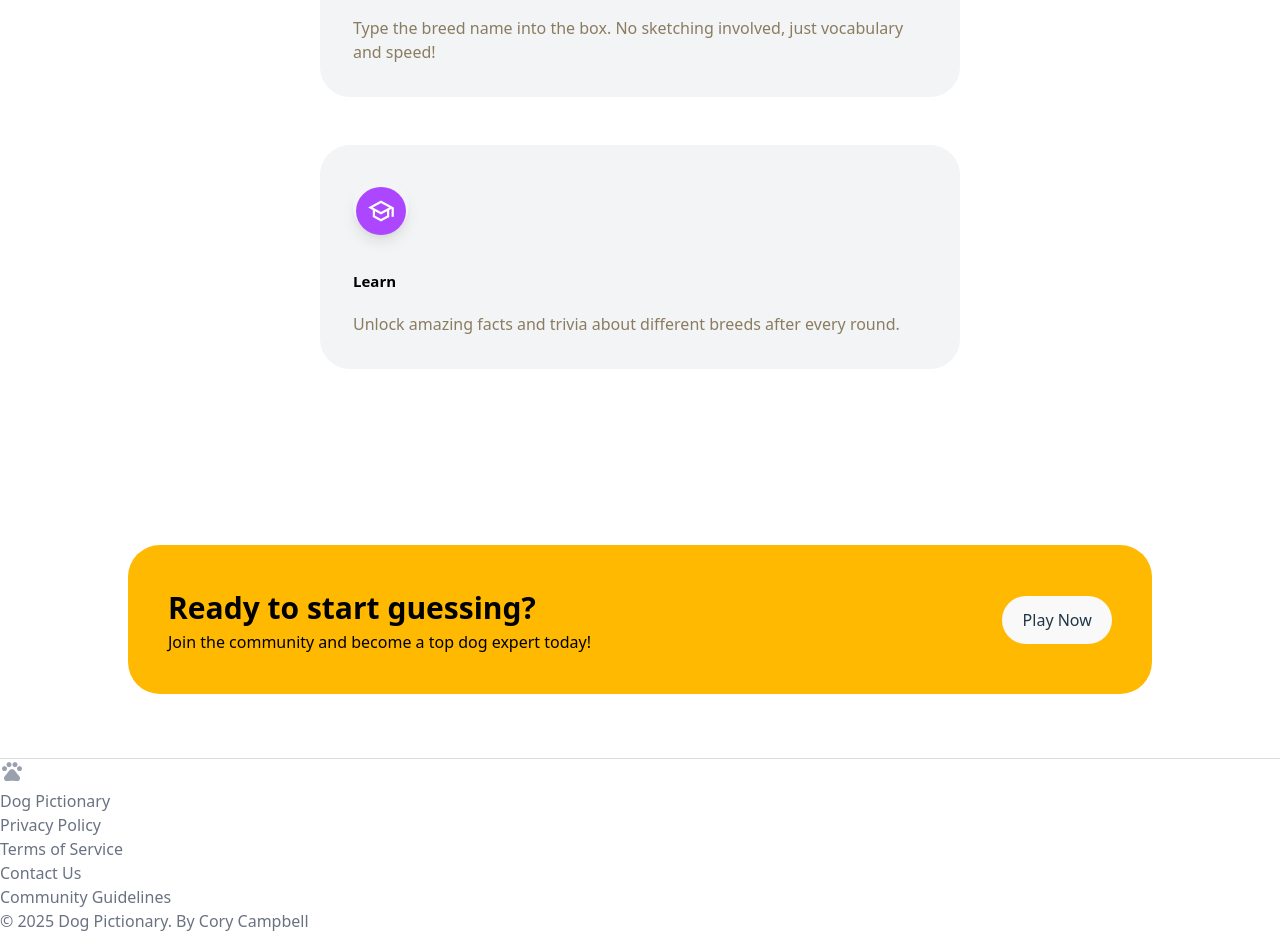
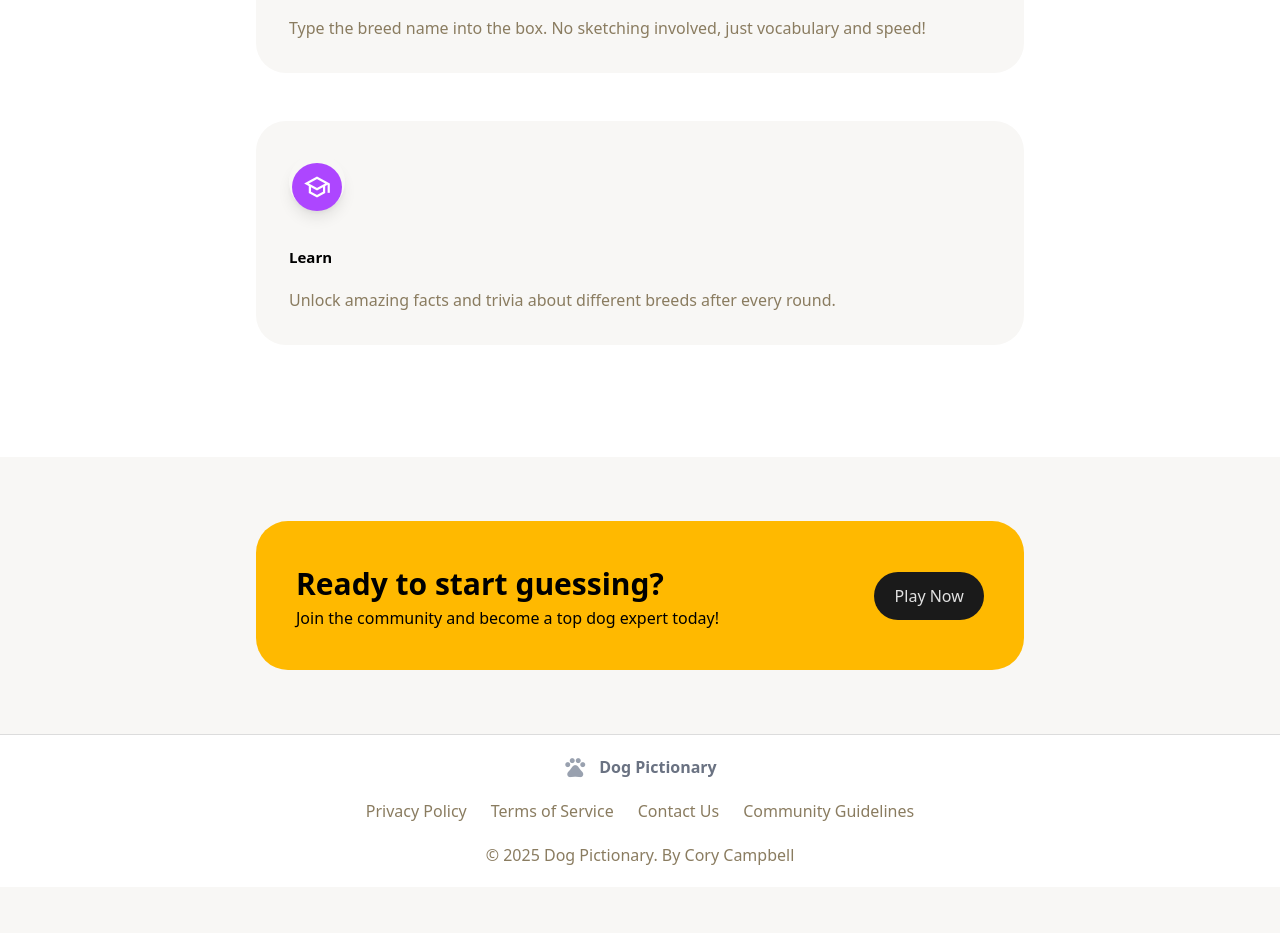
Before and after one commit to corycamp/DogPictionary, a React (Vite) app in the folder frontend/dog-pictionary/: page / in a window 1280 px wide. Shown: the part 1400-2333 px from the top of the page. After the commit the page ends 2287 px from the top, so only its background shows below. Built offline with nearby package versions, Linux system fonts and the light colour scheme.

Commit message:
feat:finished landing page

```diff
--- a/frontend/dog-pictionary/src/components/common/LangindPage/Footer.tsx
+++ b/frontend/dog-pictionary/src/components/common/LangindPage/Footer.tsx
@@ -1,21 +1,23 @@
 export default function Footer() {
   return (
-    <div className="bg-white text-gray-500">
+    <div className="bg-white text-gray-500 flex flex-col">
       <span className="divider"></span>
-      <div>
-        <div>
-          <span className="material-symbols-outlined text-2xl text-gray-400">
+      <div className="flex flex-col w-full items-center mb-5">
+        <div className="flex flex-row mt-5 mb-5 font-bold">
+          <span className="material-symbols-outlined text-2xl text-gray-400 mr-3">
             pets
           </span>
           <h2>Dog Pictionary</h2>
         </div>
-        <div>
+        <div className="flex flex-row gap-6 mb-5 text-[#8a7c60] font-medium">
           <h3>Privacy Policy</h3>
           <h3>Terms of Service</h3>
           <h3>Contact Us</h3>
           <h3>Community Guidelines</h3>
         </div>
-        <p>© 2025 Dog Pictionary. By Cory Campbell</p>
+        <p className="text-[#8a7c60]">
+          © 2025 Dog Pictionary. By Cory Campbell
+        </p>
       </div>
     </div>
   );
--- a/frontend/dog-pictionary/src/components/common/LangindPage/Hero.tsx
+++ b/frontend/dog-pictionary/src/components/common/LangindPage/Hero.tsx
@@ -26,7 +26,7 @@ export default function Hero() {
               </h3>
             </div>
             <div className="Into-Buttons">
-              <button className="Start-btn flex w-full sm:w-auto cursor-pointer items-center justify-center rounded-full h-14 px-8 bg-primary hover:bg-primary/90 text-[#181611] text-lg font-extrabold shadow-lg hover:shadow-primary/40 hover:transition-all duration-300 group">
+              <button className="Start-btn flex w-full sm:w-auto cursor-pointer items-center justify-center rounded-full h-14 px-8 bg-primary hover:bg-primary/90 text-[#181611] text-lg font-extrabold shadow-lg hover:shadow-primary/40 hover:-translate-y-1 transition-all duration-300 group">
                 Start Guessing{" "}
                 <span className="material-symbols-outlined group-hover:translate-x-1 transition-transform text-black">
                   play_arrow
--- a/frontend/dog-pictionary/src/components/common/LangindPage/HowItWorks.tsx
+++ b/frontend/dog-pictionary/src/components/common/LangindPage/HowItWorks.tsx
@@ -78,7 +78,7 @@ export default function HowItWorks() {
               Join the community and become a top dog expert today!
             </p>
           </div>
-          <button className="h-12 rounded-4xl">Play Now</button>
+          <button className="h-12 rounded-4xl mt-10 lg:mt-0">Play Now</button>
         </div>
       </div>
     </section>
--- a/frontend/dog-pictionary/src/index.css
+++ b/frontend/dog-pictionary/src/index.css
@@ -6,7 +6,7 @@
 
   color-scheme: light dark;
   color: rgba(255, 255, 255, 0.87);
-  background-color: var(--color-gray-100);
+  background-color: #F8F7F5;
 
   font-synthesis: none;
   text-rendering: optimizeLegibility;
@@ -18,7 +18,7 @@ header {
   display: flex;
   flex-flow: row;
   justify-content: space-between;
-  background-color: var(--color-gray-100);
+  background-color: #F8F7F5;
   width: 100%;
   align-items: center;
   padding-right: 4rem;
@@ -77,9 +77,9 @@ h1 {
 .landingPage .HeroContainer{
   display: flex;
   flex-flow: row;
-  background-color: var(--color-gray-100);
-  padding-right: 25%;
-  padding-left: 25%;
+  background-color: #F8F7F5;
+  padding-right: 20%;
+  padding-left: 20%;
   padding-top: 7rem;
   padding-bottom: 4rem;
 }
@@ -87,6 +87,7 @@ h1 {
 .landingPage .Intro-Section{
   flex-flow: column;
   width:65%;
+  margin-right: 20px;
 }
 
 .landingPage .Intro-Section .Into-Buttons button{
@@ -129,8 +130,8 @@ h1 {
   background-color: white;
   color:black;
   padding-top: 4rem;
-  padding-right: 25%;
-  padding-left: 25%;
+  padding-right: 20%;
+  padding-left: 20%;
   padding-bottom: 4rem;
   border-top-left-radius: 50px;
   border-top-right-radius: 50px;
@@ -155,7 +156,7 @@ h1 {
 }
 
 .landingPage .ExplanationContainer .TileSection .ItemCard{
-  background-color: var(--color-gray-100);
+  background-color: #F8F7F5;
   width: 32%;
   height: auto;
   padding: 2rem;
@@ -174,8 +175,8 @@ h1 {
 }
 
 .landingPage .HowItWorks{
-  padding-right: 30%;
-  padding-left: 30%;
+  padding-right: 25%;
+  padding-left: 25%;
   padding-top: 4rem;
   padding-bottom: 4rem;
 }
@@ -189,24 +190,6 @@ button {
   background-color: #1a1a1a;
   cursor: pointer;
   transition: border-color 0.25s;
-}
-
-button:focus,
-button:focus-visible {
-  outline: 4px auto -webkit-focus-ring-color;
-}
-
-@media (prefers-color-scheme: light) {
-  :root {
-    color: #213547;
-    background-color: #ffffff;
-  }
-  a:hover {
-    color: #747bff;
-  }
-  button {
-    background-color: #f9f9f9;
-  }
 }
 
 @media (width <= 48rem)
@@ -245,8 +228,8 @@ button:focus-visible {
     padding-left: 10%;
   }
   .landingPage .HowItWorks{
-  padding-right: 10%;
-  padding-left: 10%;
+  padding-right: 20%;
+  padding-left: 20%;
 }
 
 .landingPage .ExplanationContainer .TileSection{
```
